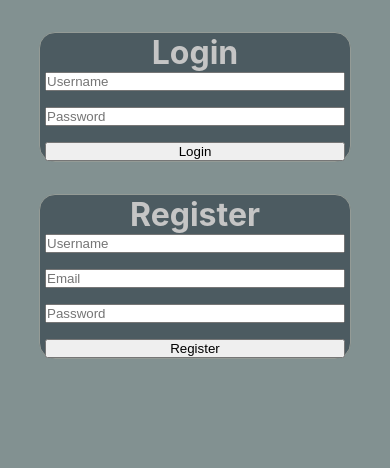
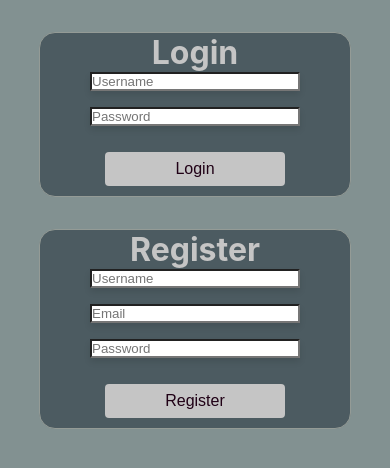
Before and after one commit to RW2023/WorkoutLog, a React (Create React App) app in the folder frontend/: page / in a window 390 px wide. Shown: the top 468 px of the page. Built offline with nearby package versions, Linux system fonts and the light colour scheme.

Commit message:
Updated GlobalStyles.js to include responsive input fields and basic button styling

```diff
--- a/frontend/src/GlobalStyles.js
+++ b/frontend/src/GlobalStyles.js
@@ -1,4 +1,3 @@
-// src/GlobalStyles.js
 import { createGlobalStyle } from 'styled-components';
 
 const GlobalStyles = createGlobalStyle`
@@ -19,8 +18,7 @@ const GlobalStyles = createGlobalStyle`
     --darkBackground: #fdfffc;
   }
 
-
-* {
+  *, *::before, *::after {
     box-sizing: border-box;
     margin: 0;
     padding: 0;
@@ -28,7 +26,55 @@ const GlobalStyles = createGlobalStyle`
 
   body {
     background-color: var(--paragraph);
+  }
 
+  /* Button styles */
+  button {
+    background-color: var(--button);
+    color: var(--buttonText);
+    border: none;
+    padding: 10px 20px;
+    border-radius: 4px;
+    cursor: pointer;
+    font-size: 1rem;
+    width: 60%;
+    margin: 10px auto;
+  }
+
+  input {
+    width: 100%;
+    margin: auto;
+    box-shadow: 0px 4px 6px rgba(0, 0, 0, 0.1); /* Horizontal offset, vertical offset, blur, color */
+  }
+
+
+
+  /* Mobile First Styles */
+  @media only screen and (max-width: 600px) {
+    :root {
+      /* Define mobile-specific variables here if needed */
+    }
+
+    input {
+      width: 70%;
+      margin: auto;
+    }
+
+    button {
+      padding: 8px 16px;  /* slightly smaller padding for mobile */
+    }
+  }
+
+  @media only screen and (min-width: 601px) {
+    :root {
+      /* Tablet and above */
+    }
+  }
+
+  @media only screen and (min-width: 1025px) {
+    :root {
+      /* Desktop and above */
+    }
   }
 `;
 
```
Lines whose indentation alone changed are shown as unchanged.
